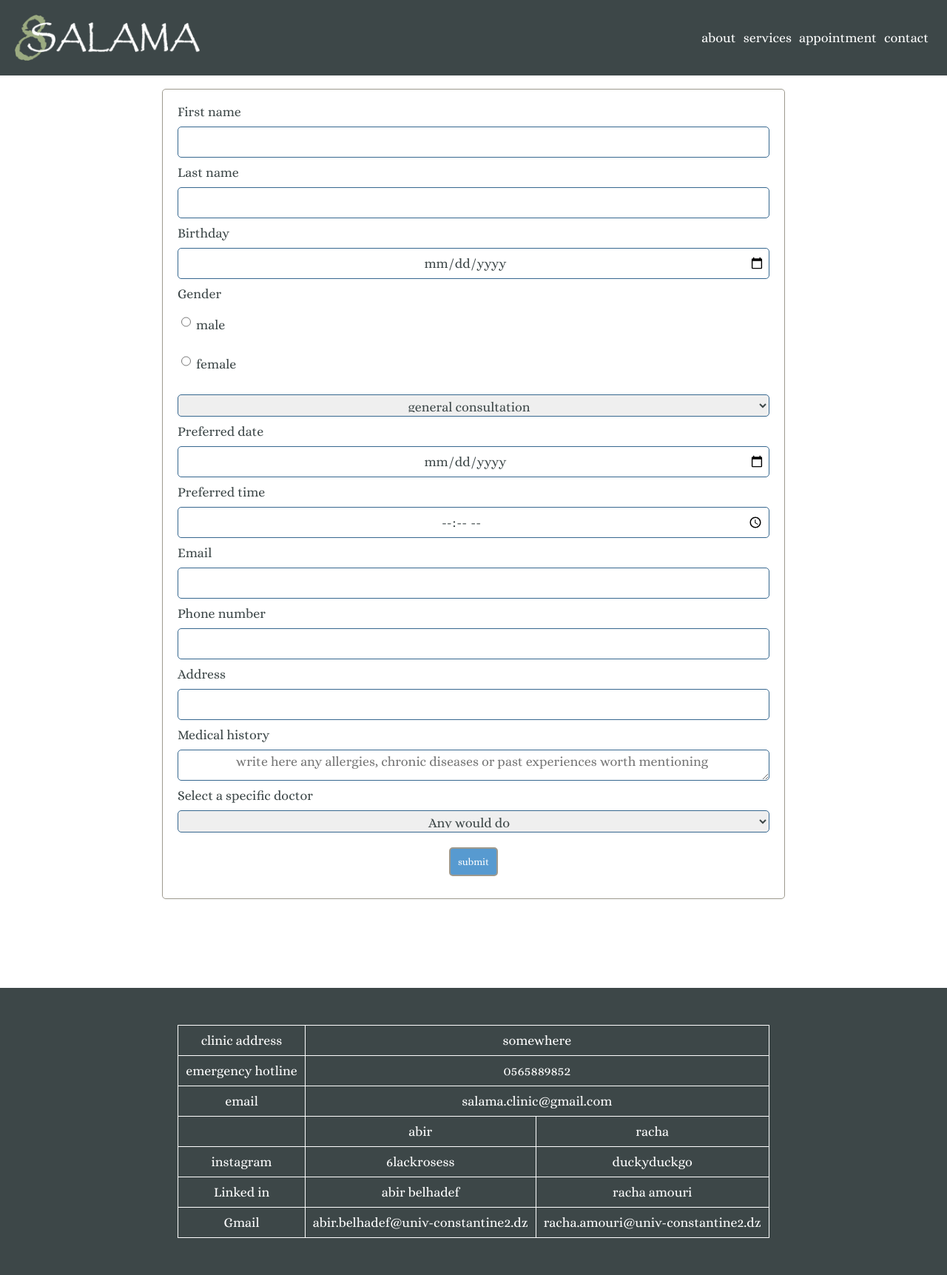
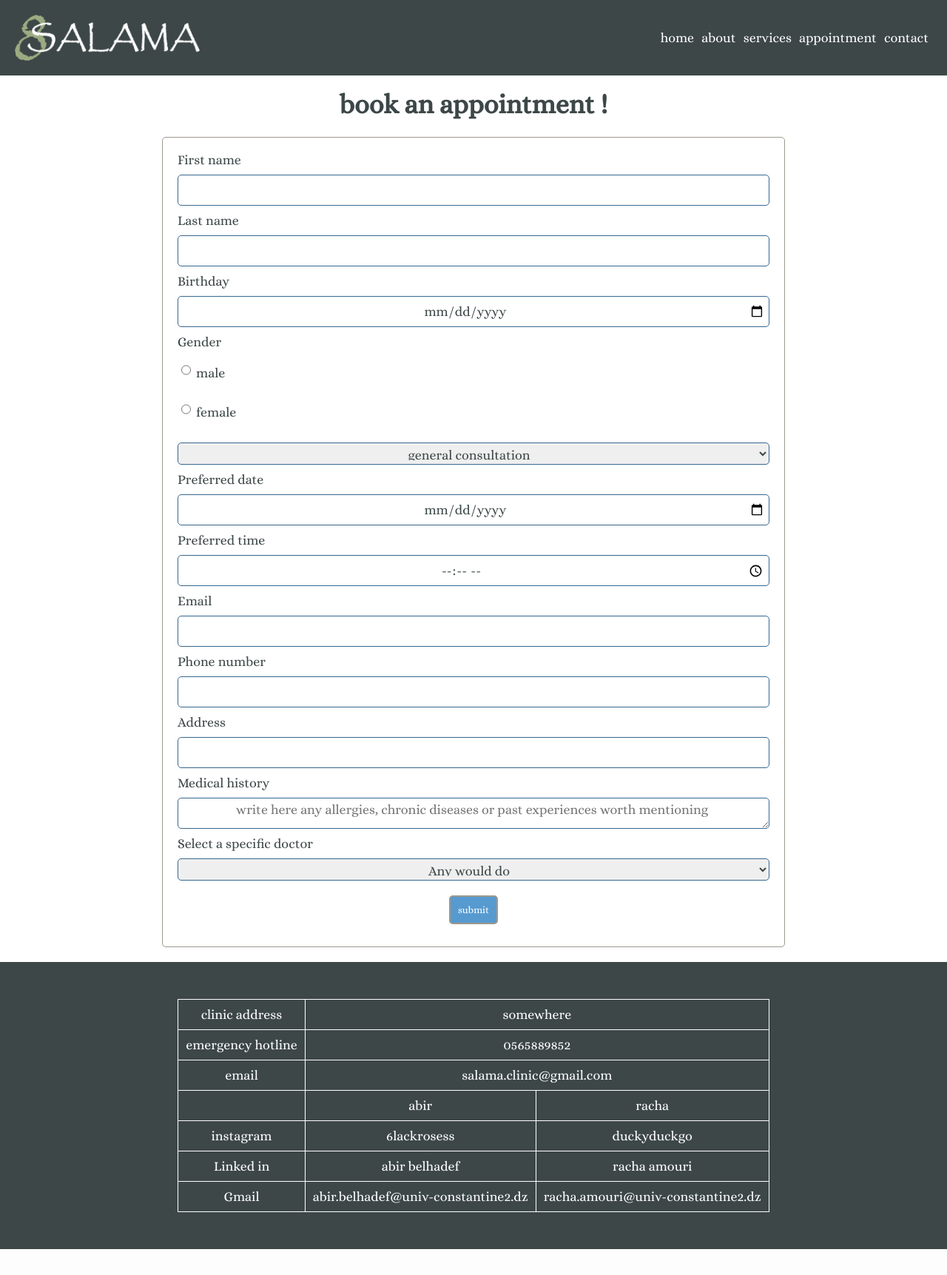
Before and after one commit to abir-cs/Salama, a PHP site: page /appointment.html in a window 1280 px wide. Shown: the whole page at 74% size. After the commit the page ends 1688 px from the top, so only its background shows below. Run offline with PHP 8.4, Linux system fonts and the light colour scheme.

Commit message:
appointment page

```diff
--- a/appointment.html
+++ b/appointment.html
@@ -12,12 +12,14 @@
     <nav>
         <img src="assets/images/Group 2.png" alt="logo" width="250">
         <div class="links">
+            <a href="index.html">home</a>
             <a href="about.html">about</a>
             <a href="services.html">services</a>
             <a href="appointment.html">appointment</a>
             <a href="contact.html">contact</a>
         </div>
     </nav>
+    <h1>book an appointment !</h1>
     <form action="" class="appointment">
         <label for="Fname">First name</label>
         <input type="text"  id="Fname">
--- a/form.css
+++ b/form.css
@@ -2,6 +2,10 @@
 nav{
     background-color: #3D4748;
     top:0;
+}
+h1{
+    margin-top: 120px;
+    text-align: center;
 }
 form{
     border: 1px solid #9D998E;
@@ -9,7 +13,7 @@ form{
     display: flex;
     flex-direction: column;
     max-width:  800px;
-    margin: 120px auto;
+    margin: 20px auto;
     padding: 20px;
     input,label{
         vertical-align: middle;
```
